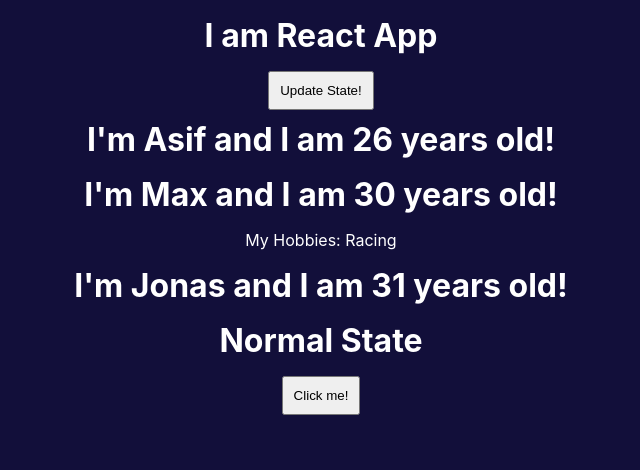
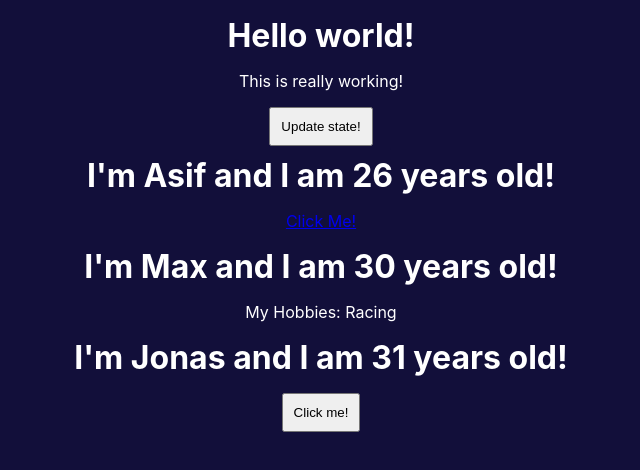
Before and after one commit to Asif-newaz/try-react, a React (Create React App) app: page / in a window 1280 px wide. Shown: the top 470 px of the page, without its empty margins (319-959 px from the left). Built offline with nearby package versions, Linux system fonts and the light colour scheme.

Commit message:
add new props

```diff
--- a/src/App.js
+++ b/src/App.js
@@ -1,6 +1,6 @@
-// import React, { Component } from "react";
+import React, { Component } from "react";
 // import React from "react";
-import React, { useState } from "react";
+// import React, { useState } from "react";
 import "./App.css";
 
 // Components
@@ -12,7 +12,7 @@
 // import Video from "./components/TwitterState/Video";
 
 // Functional component
-
+/*
 function App() {
   // Learnt { useState } functional state from Maximilian
   const [personsState, setPersonsState] = useState({
@@ -45,6 +45,7 @@
       title: "Updated State",
     });
   };
+*/
 
 // Learnt state from DevEd
 /*
@@ -65,47 +66,59 @@
 */
 
 // Working with state
-  return (
-    <div className="App">
-      {/* These component used for learning state from DevEd */}
-      {/* <Nav toggle={toggle} />
-      <Video nr={counter} setToggle={toggler} />  */}
-      {/* This portion of code used for learning state from DevEd */}
-      {/* <h1 className={toggle ? "active" : ""}>Counter {counter}</h1>
+// return (
+// <div className="App">
+{
+  /* These component used for learning state from DevEd */
+}
+{
+  /* <Nav toggle={toggle} />
+      <Video nr={counter} setToggle={toggler} />  */
+}
+{
+  /* This portion of code used for learning state from DevEd */
+}
+{
+  /* <h1 className={toggle ? "active" : ""}>Counter {counter}</h1>
       <button onClick={increment}>Click me to increment!</button>
       <button onClick={reset}>Reset</button>
-      <button onClick={toggler}>Click me!</button> */}
-      {/*
+      <button onClick={toggler}>Click me!</button> */
+}
+{
+  /*
       // These two components used for learning props from DevEd
         <div className="home">
           <Nav />
           <Tweets />
         </div>
-      */}
+      */
+}
 
-      {/* These components used for learning state from MAXIMILIAN */}
-      <h1>I am React App</h1>
-      <button onClick={switchNameHandler}>Update State!</button>
-      <Person
-        name={personsState.persons[0].name}
-        age={personsState.persons[0].age}
-      />
-      <Person
-        name={personsState.persons[1].name}
-        age={personsState.persons[1].age}
-      >
-        My Hobbies: Racing
-      </Person>
-      <Person
-        name={personsState.persons[2].name}
-        age={personsState.persons[2].age}
-      />
-      <OtherPerson
-        otherState={otherState.title}
-        switchUpdateHandler={switchUpdateHandler}
-      />
-    </div>
-  );
+{
+  /* These components used for learning state from MAXIMILIAN */
+}
+//     <h1>I am React App</h1>
+//     <button onClick={switchNameHandler}>Update State!</button>
+//     <Person
+//       name={personsState.persons[0].name}
+//       age={personsState.persons[0].age}
+//     />
+//     <Person
+//       name={personsState.persons[1].name}
+//       age={personsState.persons[1].age}
+//     >
+//       My Hobbies: Racing
+//     </Person>
+//     <Person
+//       name={personsState.persons[2].name}
+//       age={personsState.persons[2].age}
+//     />
+//     <OtherPerson
+//       otherState={otherState.title}
+//       switchUpdateHandler={switchUpdateHandler}
+//     />
+//   </div>
+// );
 
 // Working with props
 /*
@@ -132,12 +145,12 @@
       React.createElement("h1", null, "Hi, I'm a React App")
     );
     */
-}
+// }
 
-export default App;
+// export default App;
 
 //************ */ CLASS BASED COMPONENT************
-/*
+
 class App extends Component {
   state = {
     persons: [
@@ -166,10 +179,8 @@
 
     // this.setState({ persons: [{ name: "Asif Newaz", age: 27 }, {undefined}, {undefined}] });
   };
-*/
 
   //Working with state
-/*
   render() {
     return (
       <div className="App">
@@ -177,6 +188,7 @@
         <p>This is really working!</p>
         <button onClick={this.switchNameHandler}>Update state!</button>
         <Person
+          click={this.switchNameHandler}
           name={this.state.persons[0].name}
           age={this.state.persons[0].age}
         >
@@ -196,7 +208,6 @@
       </div>
     );
   }
-  */
   // Working with props
   // render() {
   //   return (
@@ -220,6 +231,6 @@
   //   {className: App},
   //   React.createElement("h1", null, "Hi, I'm a React App")
   // );
-// }
+}
 
-// export default App;
+export default App;
--- a/src/Person/Person.js
+++ b/src/Person/Person.js
@@ -13,7 +13,7 @@
   render() {
     return (
        <>
-       <h1>I'm {this.props.name} and I am {this.props.age} years old!</h1>
+       <h1 onClick={this.props.click}>I'm {this.props.name} and I am {this.props.age} years old!</h1>
        <p>{this.props.children}</p>
        <h3>{this.props.country}</h3>
        </>
```
Lines whose indentation alone changed are shown as unchanged.
